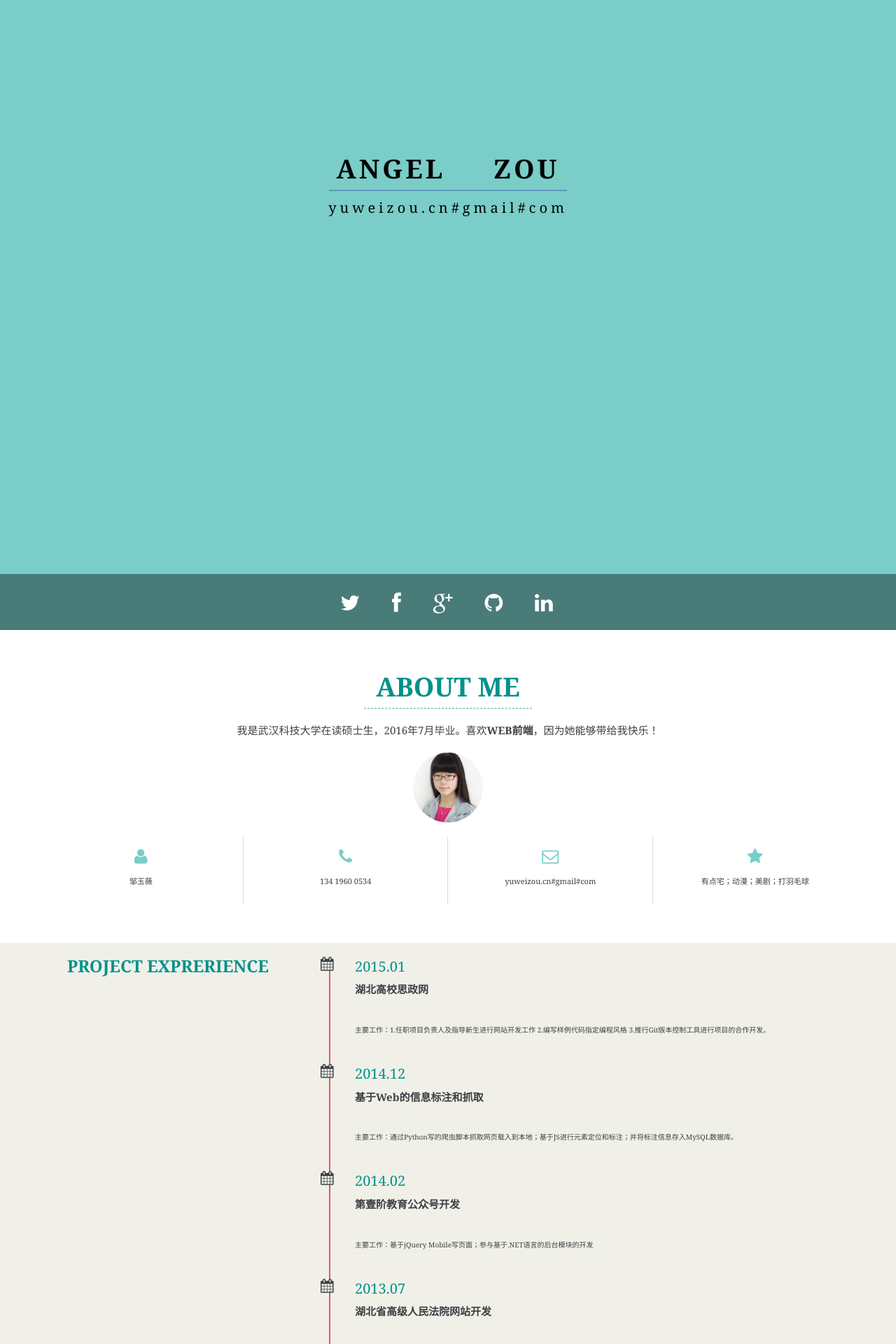
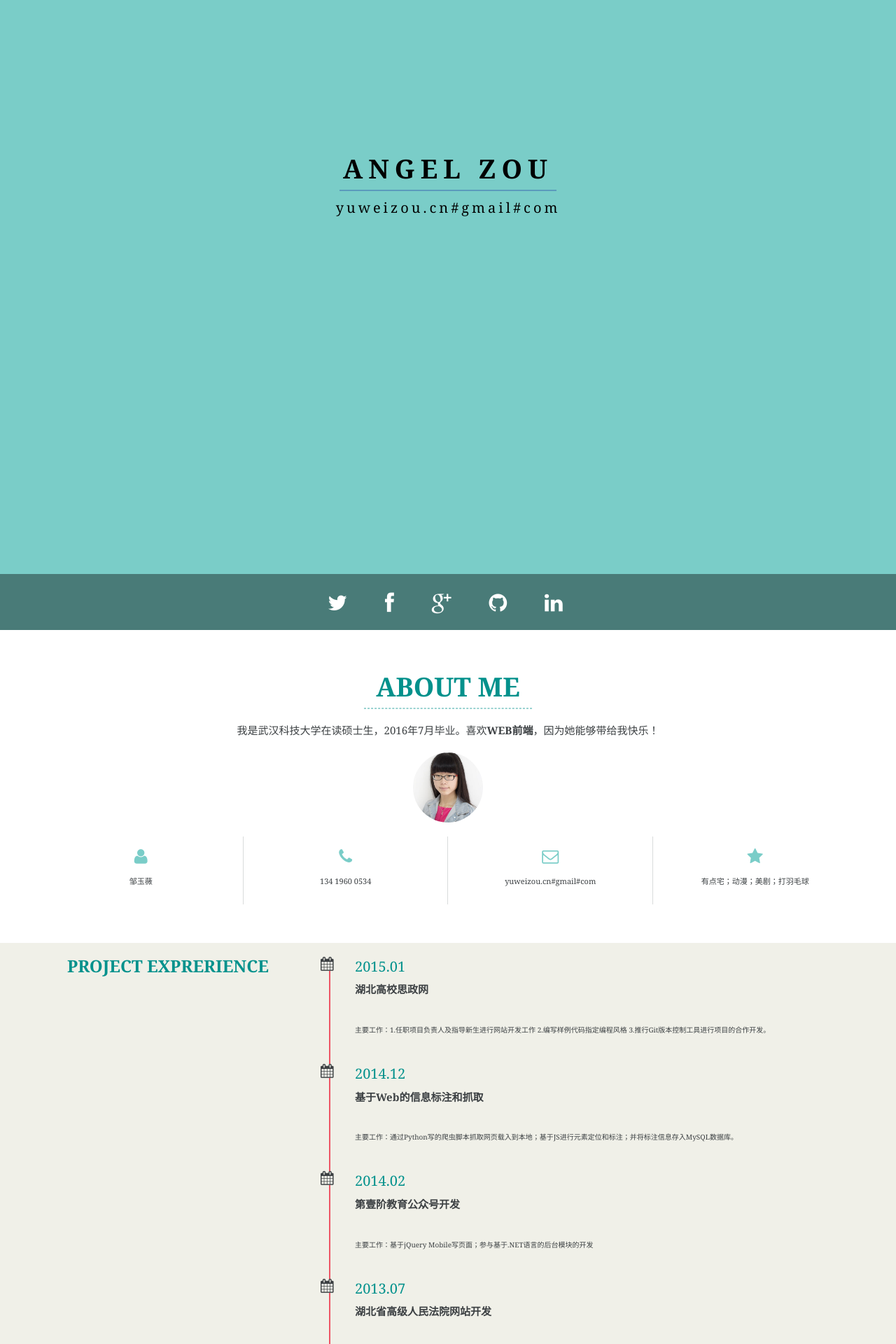
Before and after one commit to angelzou/angelzou.github.io, a Jekyll site: the page built from _posts/2015-06-04-angelzou-resume.md, in a window 1280 px wide. Shown: the top 1920 px of the page at 70% size. Built offline with Jekyll 4.4.1, drawn with Linux system fonts in a browser that asks for light colours; nearby versions of some CDN libraries; Markdown is read by kramdown in place of the engine named in the settings.

Commit message:
简历样式

```diff
--- a/_posts/2015-06-04-angelzou-resume.md
+++ b/_posts/2015-06-04-angelzou-resume.md
@@ -3,10 +3,10 @@ layout: bootstrap
 title: angelzou's resume
 ---
 <div class="intro">
-	<div class="name">
+	<div class="name container">
 		<div class="row">
 			<div class="col-md-12">
-				<h2>ANGEL&nbsp;&nbsp;&nbsp;&nbsp;&nbsp;ZOU</h2>
+				<h2>ANGEL&nbsp;ZOU</h2>
 				<div class="line"></div>
 			</div>
 		</div>
--- a/css/resume.css
+++ b/css/resume.css
@@ -1,11 +1,11 @@
 html,body{width:100%;height:100%;margin:0;padding:0;}
 
 /*首页*/
-.intro{position:relative;width:100%;height:100%;text-align:center;background-color:#7acdc8;color:#000;letter-spacing:4px;word-break:break-all;}
+.intro{position:relative;width:100%;height:100%;text-align:center;background-color:#7acdc8;color:#000;letter-spacing:8px;word-break:break-all;}
 .intro .row{margin-bottom:10px;}
 .intro .name{position:relative;top:200px;}
-.t-middle{font-size:2em;letter-spacing:5px;}
-.line{background-color:#5b9bbc;width:340px;height:2px;margin:0 auto;}
+.t-middle{font-size:2em;letter-spacing:4px;}
+.line{background-color:#5b9bbc;width:310px;height:2px;margin:0 auto;}
 .social{position:absolute;bottom:0;left:0;right:0;width:100%;height:80px;overflow:hidden;background:rgba(0,0,0,.4);display:block;}
 .social ul{margin:20px 0;padding:0;width:100%;list-style:none;overflow:hidden;font-size:30px;}
 .social-container li{display:inline-block;height:40px;margin:0 15px;line-height:30px;}
@@ -50,9 +50,9 @@ label{position:absolute;top:0;right:0;bottom:0;width:1px;background-color:#d9dbd
     .social-container ul{font-size:20px;}
     .social-container li{margin:0 10px;}
     .intro .name{top:100px;}
-    .line{width:278px;}
+    .line{width:264px;}
     h2{font-size:3em;}
-    .t-middle{font-size:1.6em;letter-spacing: 4.5px;}
+    .t-middle{font-size:1.6em;letter-spacing: 4px;}
     .aboutme .content{font-size:1.3em;}
     .timeline{margin:0 10px;}
 }
```
